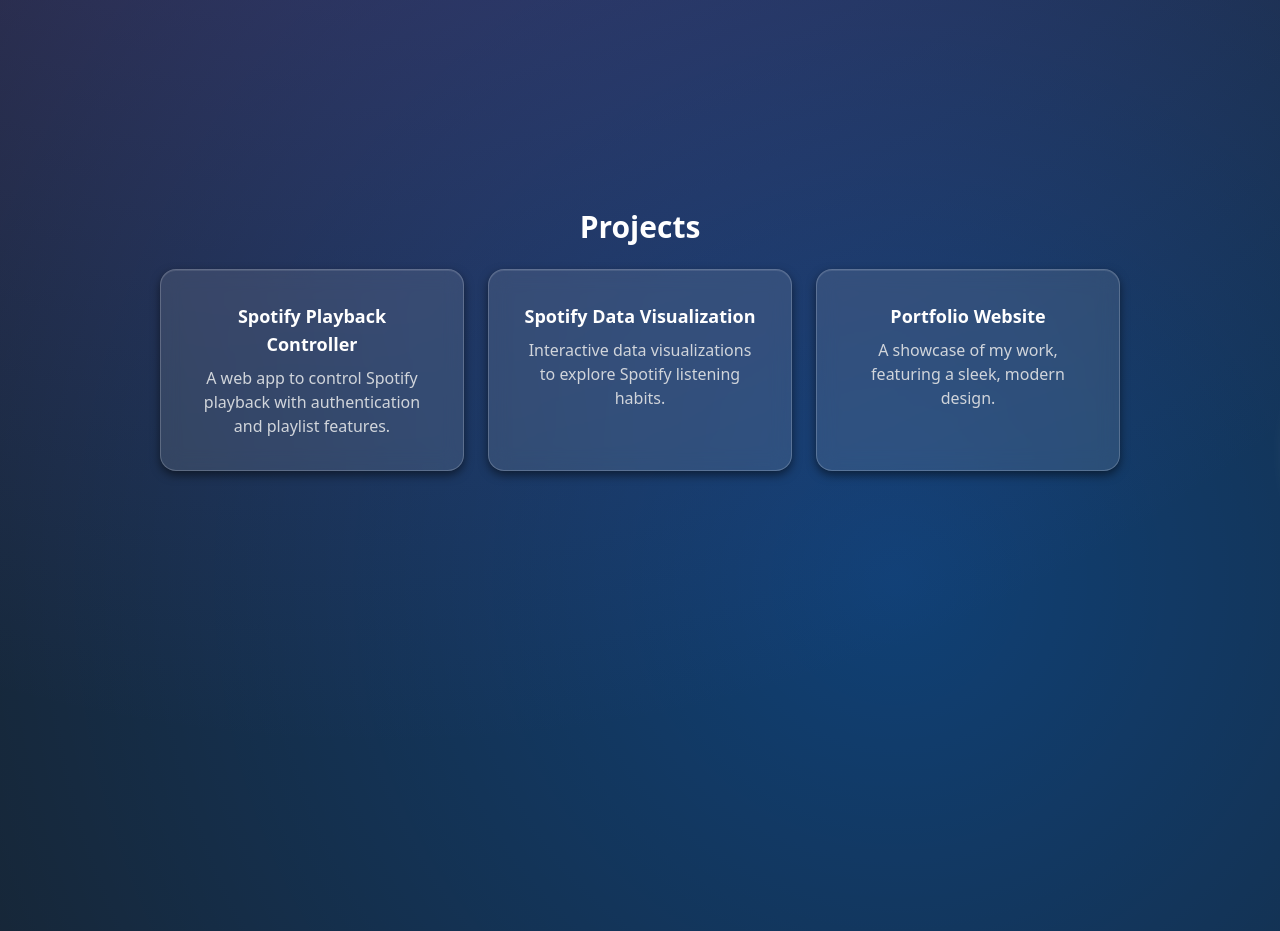
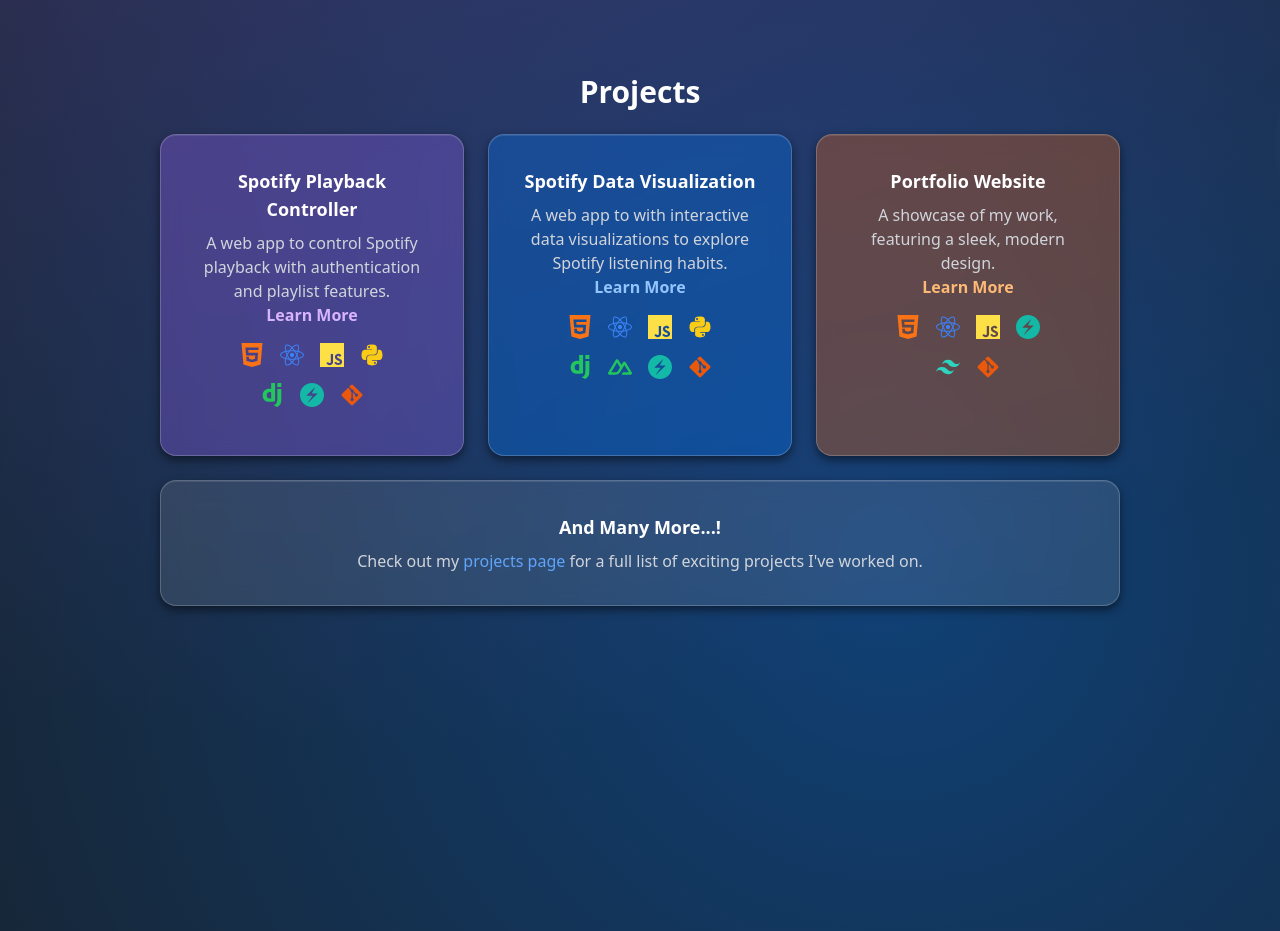
Before and after one commit to angelheredia138/angelheredia138.github.io, a React (Vite) app: page / in a window 1280 px wide. Shown: the part 1660-2591 px from the top of the page. Built offline with nearby package versions, Linux system fonts and the light colour scheme.

Commit message:
logos to home page and project page

```diff
--- a/src/App.tsx
+++ b/src/App.tsx
@@ -1,6 +1,15 @@
 import React, { useEffect } from "react";
 import { motion } from "framer-motion";
 import AnimatedSection from "./components/AnimatedSection";
+import { FaPython, FaReact, FaGitAlt } from "react-icons/fa";
+import {
+  SiTailwindcss,
+  SiDjango,
+  SiJavascript,
+  SiHtml5,
+  SiNuxtdotjs,
+  SiChakraui,
+} from "react-icons/si";
 import { Link } from "react-router-dom";
 import { updateBlobPositions } from "./components/blobPositionRandomizer"; // Adjust the path based on your file structure
 
@@ -86,14 +95,17 @@
         </div>
       </AnimatedSection>
 
-      {/* Projects Section */}
       <AnimatedSection id="projects">
         <div className="relative">
           <div className="gooey section-blob"></div>
           <div className="max-w-5xl p-8 text-center mx-auto">
             <h2 className="text-3xl font-semibold mb-6 text-white">Projects</h2>
             <div className="grid grid-cols-1 md:grid-cols-2 lg:grid-cols-3 gap-6">
-              <div className="glass-container">
+              {/* Spotify Playback Controller */}
+              <div
+                className="glass-container"
+                style={{ background: "rgba(128, 90, 213, 0.4)" }}
+              >
                 <h3 className="text-lg font-bold mb-2 text-white">
                   Spotify Playback Controller
                 </h3>
@@ -101,21 +113,96 @@
                   A web app to control Spotify playback with authentication and
                   playlist features.
                 </p>
+                <Link
+                  to="/project#spotify-playback"
+                  className="text-purple-300 hover:underline font-bold"
+                >
+                  Learn More
+                </Link>
+                <div className="flex justify-center gap-4 my-4">
+                  <SiHtml5 className="text-orange-500 text-2xl" />
+                  <FaReact className="text-blue-500 text-2xl" />
+                  <SiJavascript className="text-yellow-300 text-2xl" />
+                  <FaPython className="text-yellow-400 text-2xl" />
+                </div>
+                <div className="flex justify-center gap-4 my-4">
+                  <SiDjango className="text-green-500 text-2xl" />
+                  <SiChakraui className="text-teal-500 text-2xl" />
+                  <FaGitAlt className="text-orange-600 text-2xl" />
+                </div>
               </div>
-              <div className="glass-container">
+
+              {/* Spotify Data Visualization */}
+              <div
+                className="glass-container"
+                style={{ background: "rgba(0, 122, 255, 0.3)" }}
+              >
                 <h3 className="text-lg font-bold mb-2 text-white">
                   Spotify Data Visualization
                 </h3>
                 <p>
-                  Interactive data visualizations to explore Spotify listening
-                  habits.
+                  A web app to with interactive data visualizations to explore
+                  Spotify listening habits.
                 </p>
+                <Link
+                  to="/project#spotify-data-viz"
+                  className="text-blue-300 hover:underline font-bold"
+                >
+                  Learn More
+                </Link>
+                <div className="flex justify-center gap-4 my-4">
+                  <SiHtml5 className="text-orange-500 text-2xl" />
+                  <FaReact className="text-blue-500 text-2xl" />
+                  <SiJavascript className="text-yellow-300 text-2xl" />
+                  <FaPython className="text-yellow-400 text-2xl" />
+                </div>
+                <div className="flex justify-center gap-4 my-4">
+                  <SiDjango className="text-green-500 text-2xl" />
+                  <SiNuxtdotjs className="text-green-500 text-2xl" />
+                  <SiChakraui className="text-teal-500 text-2xl" />
+                  <FaGitAlt className="text-orange-600 text-2xl" />
+                </div>
               </div>
-              <div className="glass-container">
+
+              {/* Portfolio Website */}
+              <div
+                className="glass-container"
+                style={{ background: "rgba(255, 102, 0, 0.3)" }}
+              >
                 <h3 className="text-lg font-bold mb-2 text-white">
                   Portfolio Website
                 </h3>
                 <p>A showcase of my work, featuring a sleek, modern design.</p>
+                <Link
+                  to="/project#portfolio-website"
+                  className="text-orange-300 hover:underline font-bold"
+                >
+                  Learn More
+                </Link>
+                <div className="flex justify-center gap-4 my-4">
+                  <SiHtml5 className="text-orange-500 text-2xl" />
+                  <FaReact className="text-blue-500 text-2xl" />
+                  <SiJavascript className="text-yellow-300 text-2xl" />
+                  <SiChakraui className="text-teal-500 text-2xl" />
+                </div>
+                <div className="flex justify-center gap-4 my-4">
+                  <SiTailwindcss className="text-teal-400 text-2xl" />
+                  <FaGitAlt className="text-orange-600 text-2xl" />
+                </div>
+              </div>
+
+              {/* Many More */}
+              <div className="glass-container bg-gray-700 lg:col-span-3 md:col-span-2">
+                <h3 className="text-lg font-bold mb-2 text-white">
+                  And Many More...!
+                </h3>
+                <p>
+                  Check out my{" "}
+                  <Link to="/project" className="text-blue-400 hover:underline">
+                    projects page
+                  </Link>{" "}
+                  for a full list of exciting projects I've worked on.
+                </p>
               </div>
             </div>
           </div>
--- a/src/components/Projects.tsx
+++ b/src/components/Projects.tsx
@@ -2,6 +2,17 @@
 import AnimatedSection from "./ProjectAnimatedSection";
 import { motion } from "framer-motion";
 import { Link } from "react-router-dom";
+import { FaPython, FaReact, FaGitAlt } from "react-icons/fa";
+import {
+  SiTailwindcss,
+  SiDjango,
+  SiJavascript,
+  SiHtml5,
+  SiNuxtdotjs,
+  SiChakraui,
+  SiSwift,
+} from "react-icons/si";
+import { DiUnitySmall } from "react-icons/di"; // Unity icon
 import { updateBlobPositions } from "./blobPositionRandomizer";
 
 const ProjectsPage: React.FC = () => {
@@ -59,9 +70,21 @@
               Spotify Playback Controller
             </h2>
             <p className="text-lg mb-6">
-              A web app to control Spotify playback with authentication,
-              playlist features, and a user-friendly interface.
+              This project was inspired by a need for seamless Spotify control
+              during gaming. Designed for integration with a Raspberry Pi 4
+              connected to a touchscreen, it provides an intuitive interface to
+              skip, pause, play, and manage playlists without disrupting your
+              workflow or gameplay.
             </p>
+            <div className="flex justify-center gap-4 my-4">
+              <SiHtml5 className="text-orange-500 text-2xl" />
+              <FaReact className="text-blue-500 text-2xl" />
+              <SiJavascript className="text-yellow-300 text-2xl" />
+              <FaPython className="text-yellow-400 text-2xl" />
+              <SiDjango className="text-green-500 text-2xl" />
+              <SiChakraui className="text-teal-500 text-2xl" />
+              <FaGitAlt className="text-orange-600 text-2xl" />
+            </div>
             <a
               href="https://github.com/angelheredia138/spotify-playback-control-public"
               target="_blank"
@@ -89,6 +112,16 @@
               Interactive data visualizations to explore Spotify listening
               habits, featuring Wrapped-style scrolling and D3.js charts.
             </p>
+            <div className="flex justify-center gap-4 my-4">
+              <SiHtml5 className="text-orange-500 text-2xl" />
+              <FaReact className="text-blue-500 text-2xl" />
+              <SiJavascript className="text-yellow-300 text-2xl" />
+              <FaPython className="text-yellow-400 text-2xl" />
+              <SiDjango className="text-green-500 text-2xl" />
+              <SiNuxtdotjs className="text-green-500 text-2xl" />
+              <SiChakraui className="text-teal-500 text-2xl" />
+              <FaGitAlt className="text-orange-600 text-2xl" />
+            </div>
             <a
               href="https://angel-heredia.com/spotify-visualizer-frontend"
               target="_blank"
@@ -116,6 +149,14 @@
               A personal portfolio showcasing my projects and experience, built
               with React, TypeScript, and Tailwind CSS.
             </p>
+            <div className="flex justify-center gap-4 my-4">
+              <SiHtml5 className="text-orange-500 text-2xl" />
+              <FaReact className="text-blue-500 text-2xl" />
+              <SiJavascript className="text-yellow-300 text-2xl" />
+              <SiChakraui className="text-teal-500 text-2xl" />
+              <SiTailwindcss className="text-teal-400 text-2xl" />
+              <FaGitAlt className="text-orange-600 text-2xl" />
+            </div>
             <a
               href="https://github.com/angelheredia138"
               target="_blank"
@@ -143,6 +184,10 @@
               An AR app analyzing attention patterns in museum visitors using
               Unity and eye-tracking technology.
             </p>
+            <div className="flex justify-center gap-4 my-4">
+              <DiUnitySmall className="text-gray-300 text-2xl" />
+              <FaGitAlt className="text-orange-600 text-2xl" />
+            </div>
           </div>
         </div>
       </AnimatedSection>
@@ -162,6 +207,11 @@
               Classic games like 2048, Pong, Snake, and Minesweeper recreated
               using React for nostalgic fun.
             </p>
+            <div className="flex justify-center gap-4 my-4">
+              <FaReact className="text-blue-500 text-2xl" />
+              <SiJavascript className="text-yellow-300 text-2xl" />
+              <FaGitAlt className="text-orange-600 text-2xl" />
+            </div>
             <a
               href="https://github.com/angelheredia138/retro-games-in-javascript"
               target="_blank"
@@ -189,6 +239,9 @@
               A SwiftUI app for managing your wardrobe and suggesting outfits
               based on live weather conditions.
             </p>
+            <div className="flex justify-center gap-4 my-4">
+              <SiSwift className="text-orange-500 text-2xl" />
+            </div>
             <a
               href="https://github.com/angelheredia138/wardrobe-app"
               target="_blank"
--- a/src/index.css
+++ b/src/index.css
@@ -228,8 +228,8 @@
 #projects .gooey {
   --start-color: #ff7e5f; /* Warm coral */
   --end-color: #feb47b; /* Peach */
-  --start-top: 50%;
-  --blob-size: 250px;
+  --start-top: 0%;
+  --blob-size: 230px;
   --animation-duration: 95s;
 }
 
```
